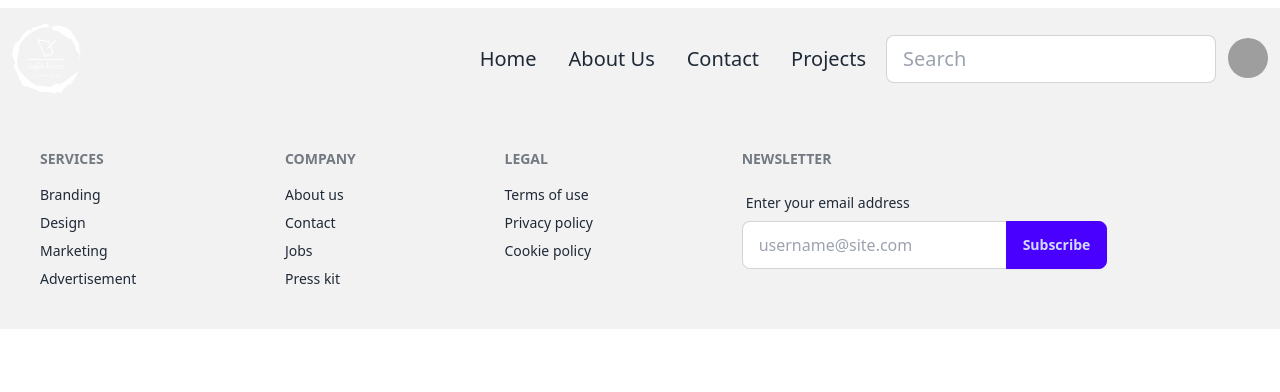
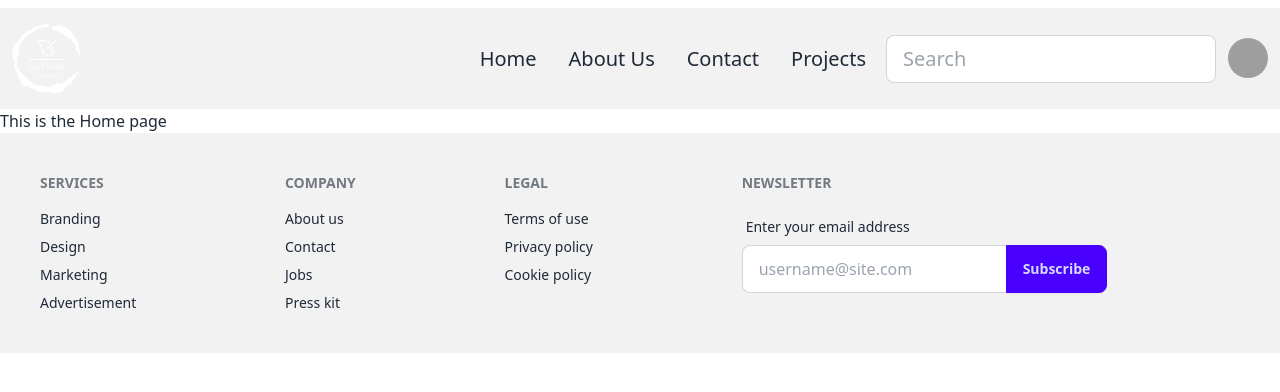
Before and after one commit to rajib010/MERN-BlogApp, a React (Vite) app in the folder frontend/: page / in a window 1280 px wide. Shown: the top 392 px of the page. Built offline with nearby package versions, Linux system fonts and the light colour scheme; sample sign-in values are in the browser's storage; grey boxes are pictures that could not be loaded.

Commit message:
added children and outlets to the main page and removed the app.jsx page

```diff
--- a/frontend/src/App.jsx
+++ /dev/null
@@ -1,26 +0,0 @@
-import React from 'react'
-import { Navigate, Route, Routes } from 'react-router-dom'
-import { Home, Signup, Login, About, Contact, Projects } from "./pages/index.pages.js"
-import { Toaster } from 'react-hot-toast'
-import { useAuthContext } from './context/AuthContext.jsx'
-
-
-const App = () => {
-
-  const { authUser } = useAuthContext()
-
-  return (
-    <div className='container mx-auto my-2 bg-white'>
-      <Routes>
-        <Route path='/' element={authUser ? <Home /> : <Navigate to={'/login'} />} />
-        <Route path='/about' element={<About />} />
-        <Route path='/contact' element={<Contact />} />
-        <Route path='/login' element={authUser ? <Navigate to={"/"} /> : <Login />} />
-        <Route path='/signup' element={authUser ? <Navigate to={"/"} /> : <Signup />} />
-        <Route path='/projects' element={<Projects />} />
-      </Routes>
-    </div>
-  )
-}
-
-export default App
--- a/frontend/src/main.jsx
+++ b/frontend/src/main.jsx
@@ -1,16 +1,50 @@
-import React from 'react'
-import ReactDOM from 'react-dom/client'
-import App from './App.jsx'
-import './index.css'
-import { BrowserRouter } from "react-router-dom"
-import { AuthContextProvider } from './context/AuthContext.jsx'
+import React from 'react';
+import ReactDOM from 'react-dom';
+import { BrowserRouter, Routes, Route, Navigate } from "react-router-dom";
+import { Home, Signup, Login, About, Contact, Projects } from "./pages/index.pages.js";
+import { AuthContextProvider, useAuthContext } from './context/AuthContext.jsx';
+import Footer from './components/footer/footer.jsx'
+import Header from './components/header/Header.jsx'
+
+import './index.css';
+
+function Layout({ children }) {
+  return (
+    <div className='container mx-auto mt-2'>
+      <Header/>
+      {children}
+      <Footer />
+    </div>
+  );
+}
+
+function AppRoutes() {
+  const { authUser } = useAuthContext();
+
+  return (
+    <Routes>
+      <Route
+        path="/"
+        element={
+          authUser ? <Home /> : <Navigate to="/login" />
+        }
+      />
+      <Route path="about" element={authUser ? <About /> : <Navigate to="/login" />} />
+      <Route path="contact" element={authUser ? <Contact /> : <Navigate to="/login" />} />
+      <Route path="login" element={authUser ? <Navigate to="/" /> : <Login />} />
+      <Route path="signup" element={authUser ? <Navigate to="/" /> : <Signup />} />
+    </Routes>
+  );
+}
 
 ReactDOM.createRoot(document.getElementById('root')).render(
   <React.StrictMode>
-    <BrowserRouter>
-      <AuthContextProvider>
-        <App />
-      </AuthContextProvider>
-    </BrowserRouter>
-  </React.StrictMode>,
-)
+    <AuthContextProvider>
+      <BrowserRouter>
+        <Layout>
+          <AppRoutes />
+        </Layout>
+      </BrowserRouter>
+    </AuthContextProvider>
+  </React.StrictMode>
+);
--- a/frontend/src/pages/home/Home.jsx
+++ b/frontend/src/pages/home/Home.jsx
@@ -5,9 +5,7 @@ import Footer from '../../components/footer/footer'
 function Home() {
   return (
     <div>
-
-      <Header/>
-      <Footer />
+      <h1>This is the Home page</h1>
     </div>
   )
 }
```
